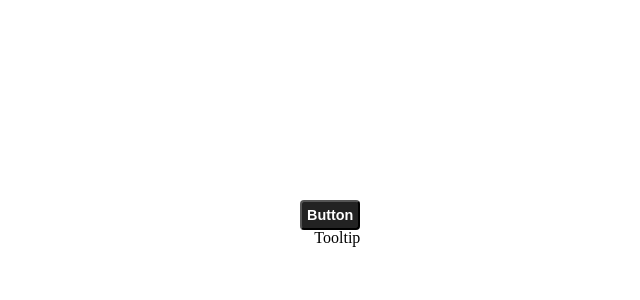
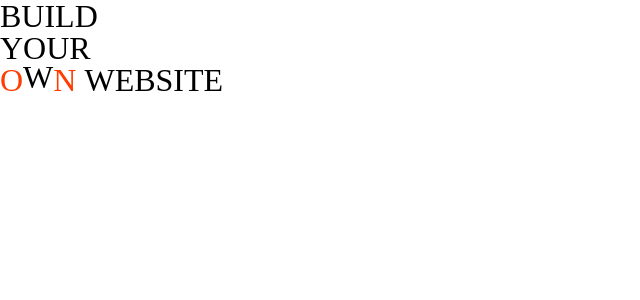
Before and after one commit to Mapps-unit/qna, a React (Create React App) app: page / in a window 1280 px wide. Shown: the top 300 px of the page, without its empty margins (0-640 px from the left). Built offline with nearby package versions, Linux system fonts and the light colour scheme.

Commit message:
test: animation bounce_test

```diff
--- a/src/App.js
+++ b/src/App.js
@@ -1,48 +1,10 @@
-/** @jsxImportSource @emotion/react */
-import { css } from "@emotion/react";
 import "./App.css";
-import { useFloating, shift } from "@floating-ui/react-dom";
+import MainPage from "./MainPage/MainPage"
 
 function App() {
-  const { x, y, reference, floating, strategy } = useFloating({
-    strategy: 'absolute',
-    placement: 'bottom-end',
-    x: '100px',
-    middleware: [shift()],
-  });
-
   return (
-    <div className="App">
-      <button css={buttonCss} ref={reference}>
-        Button
-      </button>
-      <div
-        ref={floating}
-        style={{
-          position: strategy,
-          top: y ?? '',
-          left: x ?? '30px',
-        }}
-      >
-        Tooltip
-      </div>
-    </div>
+      <MainPage />
   );
 }
 
-
-
-const buttonCss = css`
-  position: absolute;
-  top: 200px;
-  left: 300px;
-  background: #222;
-  color: white;
-  font-weight: bold;
-  padding: 5px;
-  border-radius: 4px;
-  font-size: 90%;
-  pointer-events: none;
-`;
-
 export default App;
--- /dev/null
+++ b/src/MainPage/MainPage.js
@@ -0,0 +1,56 @@
+/** @jsxImportSource @emotion/react */
+import { css, keyframes } from "@emotion/react";
+import React from "react";
+
+function MainPage(props) {
+  return (
+    <div>
+      <div>
+        <p css={[fontSetting,]}>BUILD</p>
+      </div>
+      <div>
+        <p css={[fontSetting]}>YOUR</p>
+      </div>
+      <div>
+        <p css={[fontSetting, floatLeft, colorMain]}>O</p>
+        <p css={[fontSetting, floatLeft, disapppear]}>W</p>
+        <p css={[fontSetting, floatLeft, colorMain]}>N&nbsp;</p>
+        <p css={[fontSetting, floatLeft]}>WEBS</p>
+        <p css={[fontSetting, floatLeft]}>IT</p>
+        <p css={[fontSetting, floatLeft]}>E</p>
+      </div>
+    </div>
+  );
+}
+
+const fontSetting = css`
+  font-size: 2em;
+  font-weight:500;
+`;
+
+const colorMain = css`
+  color: #FF3D00;
+`;
+
+const floatLeft = css`
+  float: left;
+`;
+
+const disapppearAnimation = keyframes`
+  0 {
+    transform: translateY(0);
+  }
+  50% {
+    transform: translateY(-15px);
+  }
+  100% {
+    transform: translateY(0);
+  }
+`;
+
+const disapppear = css`
+  animation: ${disapppearAnimation} 2s ease infinite;
+`;
+
+
+export default MainPage;
```
